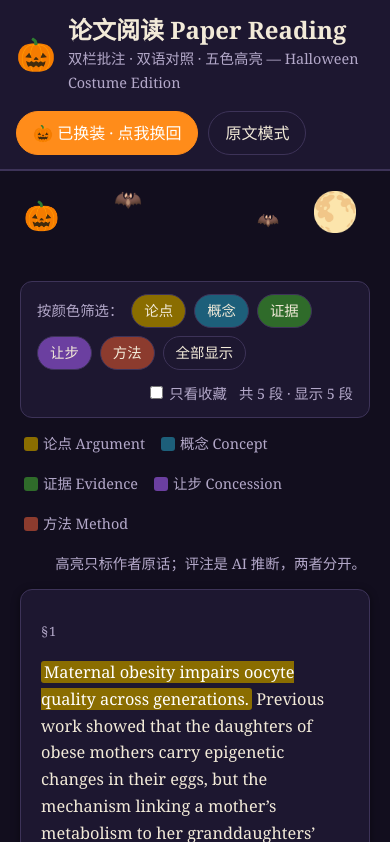
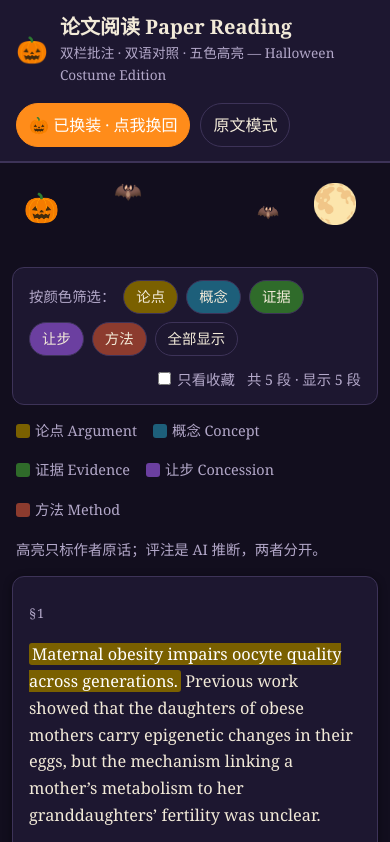
Before and after one commit to HMuSeaB/kiroween-paper-reading-halloween, a plain HTML site: page index.html in a window 390 px wide. Both pictures are taken after a click on the button "🎃 万圣节换装". Shown: the top 842 px of the page. Drawn offline with Linux system fonts and the light colour scheme.

Commit message:
Optimize: mobile topbar, night highlight contrast, pre-loaded short-post example

```diff
--- a/app.js
+++ b/app.js
@@ -82,7 +82,22 @@ let activeFilters = new Set(HIGHLIGHT_TYPES);
 let favOnly = false;
 let favourites = new Set(store.get('prh-favourites', []));
 let personalNotes = store.get('prh-notes', {});
-let shortPosts = store.get('prh-shortposts', []);
+/* One lightweight pre-loaded short-post example (main post only, no replies).
+   Seeded only when the user has never saved/deleted short posts: once the
+   localStorage key exists (even as an empty list after deleting the example),
+   it is never re-seeded, so deleting it is permanent. */
+const SAMPLE_SHORT_POSTS = [
+  {
+    text: 'Melatonin in drinking water restored DNMT expression in obese mouse oocytes — abnormal methylation fell by about half, and the granddaughters\u2019 fertility came back close to control. A small molecule, a transgenerational effect.',
+    summary: '褪黑素让肥胖小鼠卵母细胞的异常甲基化减半，孙代生育力接近对照。',
+    source: '示例短帖（演示用 · 主帖全文，未追评论区）',
+  },
+];
+let shortPosts = store.get('prh-shortposts', null);
+if (shortPosts === null) {
+  shortPosts = SAMPLE_SHORT_POSTS.map((sp) => ({ ...sp }));
+  store.set('prh-shortposts', shortPosts);
+}
 
 /* ---- Helpers ---- */
 const $ = (sel) => document.querySelector(sel);
--- a/styles.css
+++ b/styles.css
@@ -29,7 +29,7 @@ body.halloween {
   --accent: #ff8c1a;
   --accent-soft: #3a2410;
   --shadow: rgba(0, 0, 0, 0.45);
-  --hl-argument: #8a6d00;
+  --hl-argument: #7a6000;
   --hl-concept: #1d5f7a;
   --hl-evidence: #2f6b2a;
   --hl-concession: #6b3fa0;
@@ -200,4 +200,14 @@ footer { text-align: center; color: var(--muted); font-size: 0.9rem; padding: 20
   .para { grid-template-columns: 1fr; }
   .para-left { border-right: 0; border-bottom: 1px solid var(--border); }
   .topbar { padding: 14px 16px; }
+  .brand h1 { font-size: 1.25rem; }
+  .brand-mark { font-size: 1.6rem; }
+  .subtitle { font-size: 0.85rem; }
 }
+
+@media (max-width: 480px) {
+  main { padding: 14px 12px 32px; }
+  .top-actions .btn { padding: 8px 12px; }
+  .para-left, .para-right { padding: 14px 16px; }
+  .legend-note { margin-left: 0; }
+}
```
Also changed, not shown: 2 other files.
